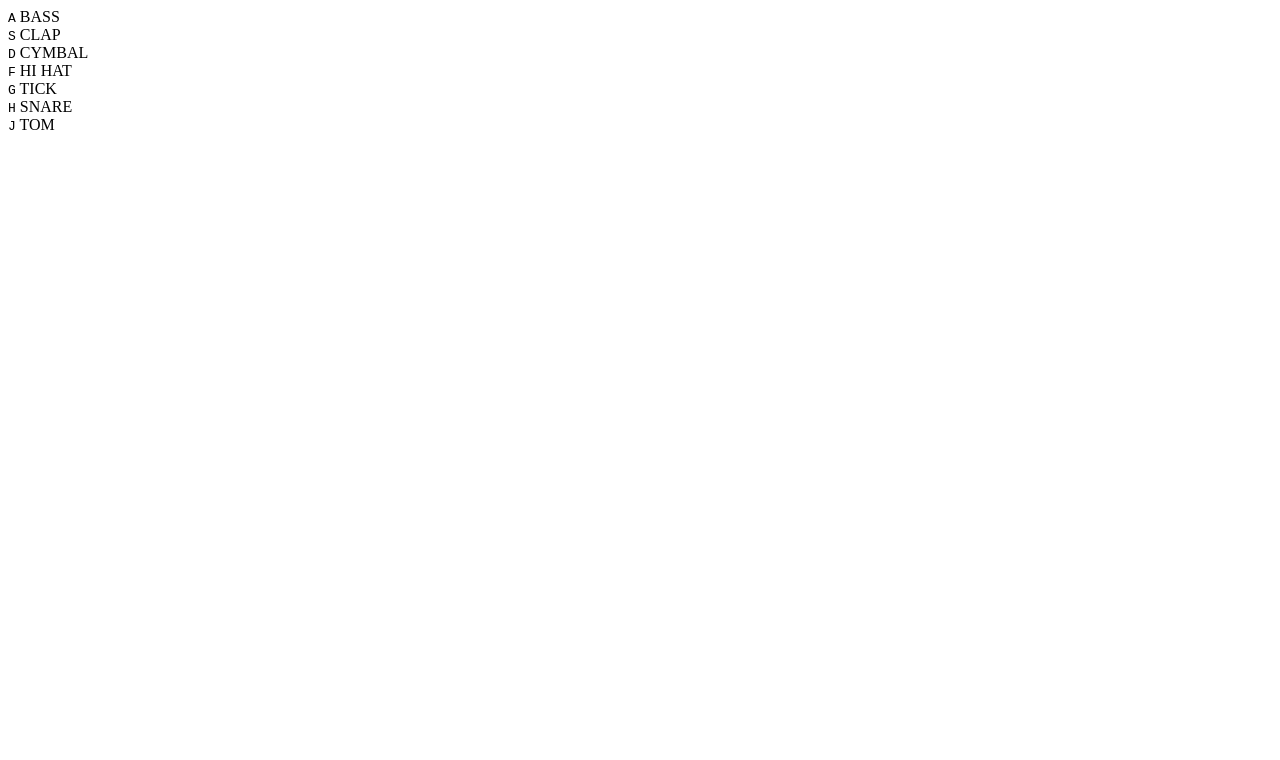
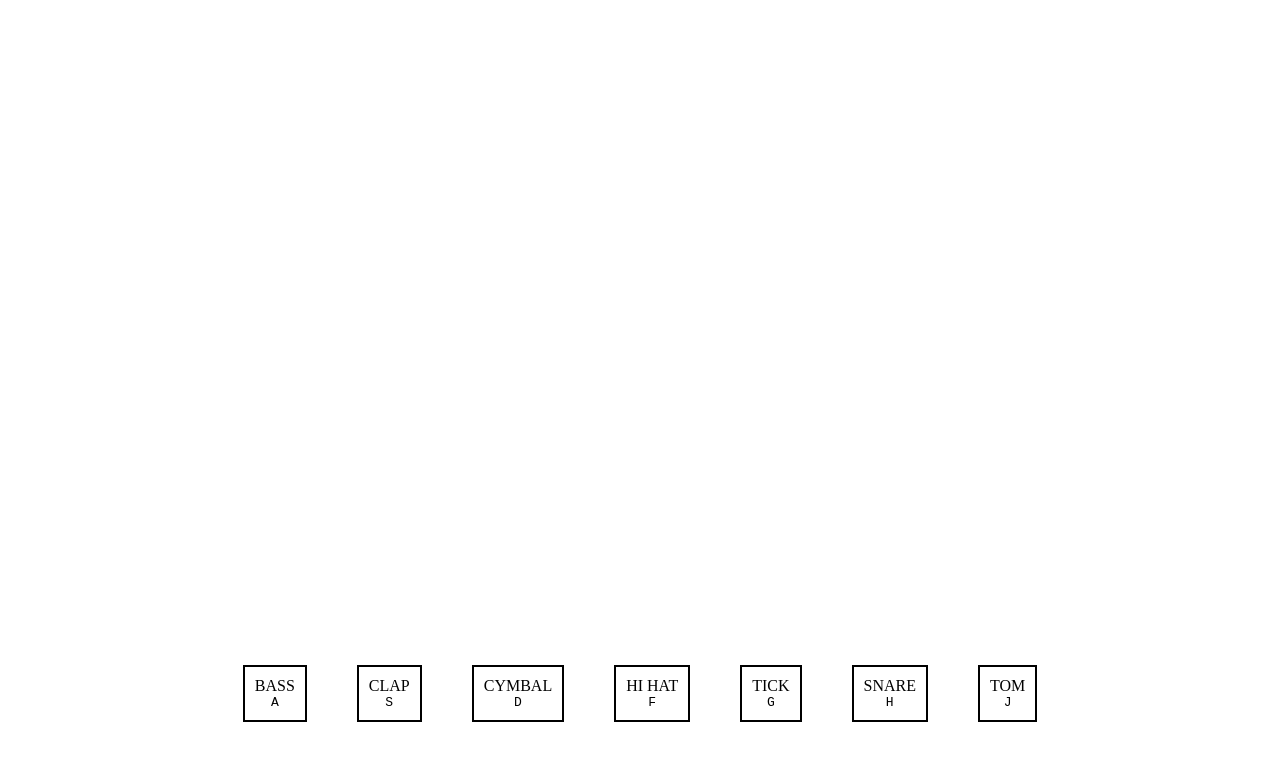
Before and after one commit to alex-pober/java30, a plain HTML site: page JS Drum Kit/index.html in a window 1280 px wide. Drawn offline with Linux system fonts and the light colour scheme.

Commit message:
added css

```diff
--- a/JS Drum Kit/index.html
+++ b/JS Drum Kit/index.html
@@ -4,37 +4,38 @@
     <meta charset="UTF-8">
     <meta http-equiv="X-UA-Compatible" content="IE=edge">
     <meta name="viewport" content="width=device-width, initial-scale=1.0">
+    <link rel="stylesheet" href="style.css">
     <title>Drum Kit</title>
 </head>
 <body>
     <div class="keys">
         <div data-key="65" class="key">
+            <span class="sound">BASS</span>
             <kbd>A</kbd>
-            <span class="sound">BASS</span>
         </div>
         <div data-key="83" class="key">
+            <span class="sound">CLAP</span>
             <kbd>S</kbd>
-            <span class="sound">CLAP</span>
         </div>
         <div data-key="68" class="key">
+            <span class="sound">CYMBAL</span>
             <kbd>D</kbd>
-            <span class="sound">CYMBAL</span>
         </div>
         <div data-key="70" class="key">
+            <span class="sound">HI HAT</span>
             <kbd>F</kbd>
-            <span class="sound">HI HAT</span>
         </div>
         <div data-key="71" class="key">
+            <span class="sound">TICK</span>
             <kbd>G</kbd>
-            <span class="sound">TICK</span>
         </div>
         <div data-key="72" class="key">
+            <span class="sound">SNARE</span>
             <kbd>H</kbd>
-            <span class="sound">SNARE</span>
         </div>
         <div data-key="74" class="key">
+            <span class="sound">TOM</span>
             <kbd>J</kbd>
-            <span class="sound">TOM</span>
         </div>
     </div>
 
--- /dev/null
+++ b/JS Drum Kit/style.css
@@ -0,0 +1,18 @@
+.keys {
+    margin-top: 50vw;
+    display: flex;
+    flex-direction: row;
+    justify-content: center;
+}
+
+.key {
+    margin: 25px;
+    border: 2px solid black;
+    padding: 10px;
+}
+
+.key span , kbd {
+    display: flex;
+    align-items: center;
+    flex-direction: column;
+}
```
